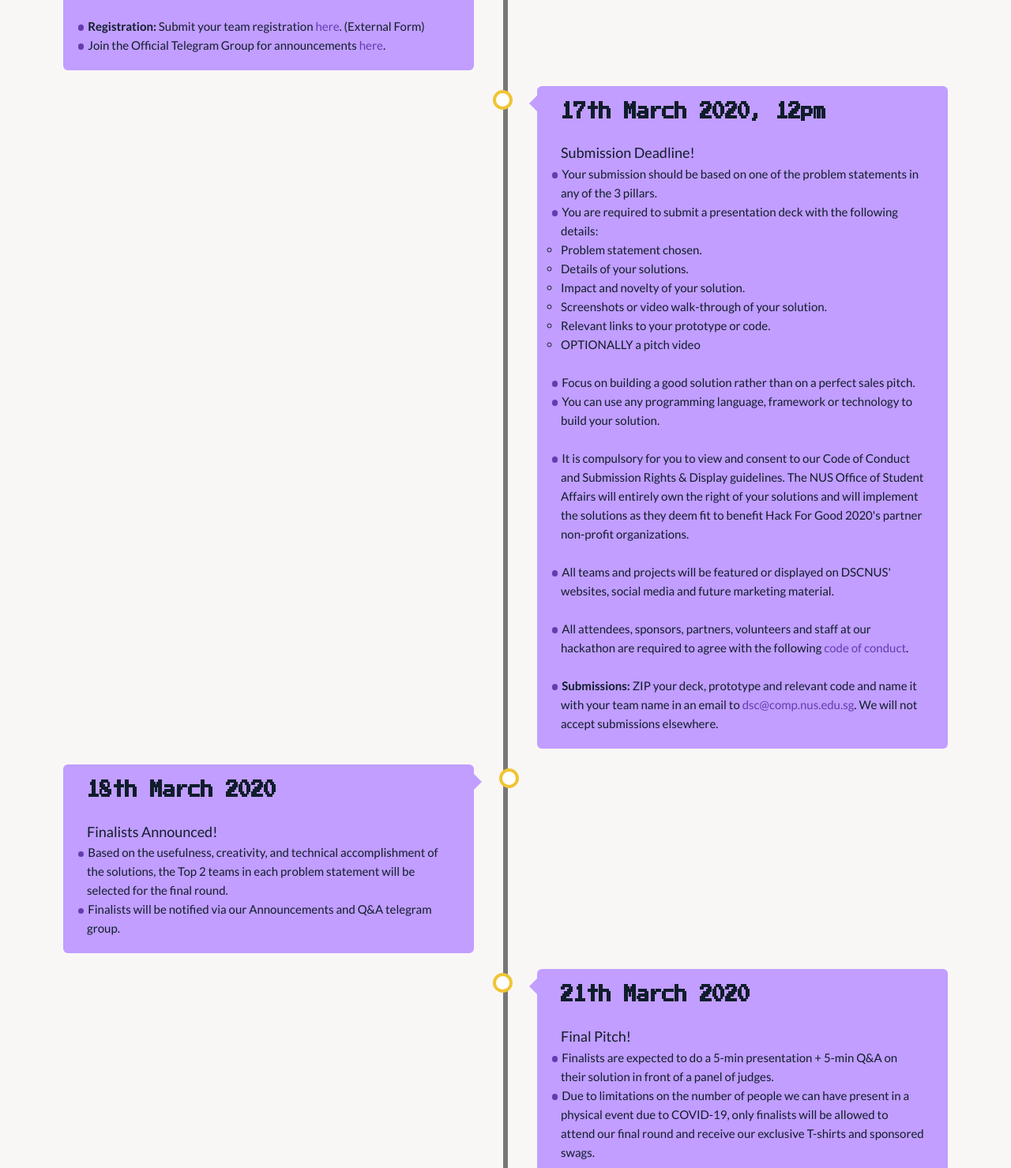
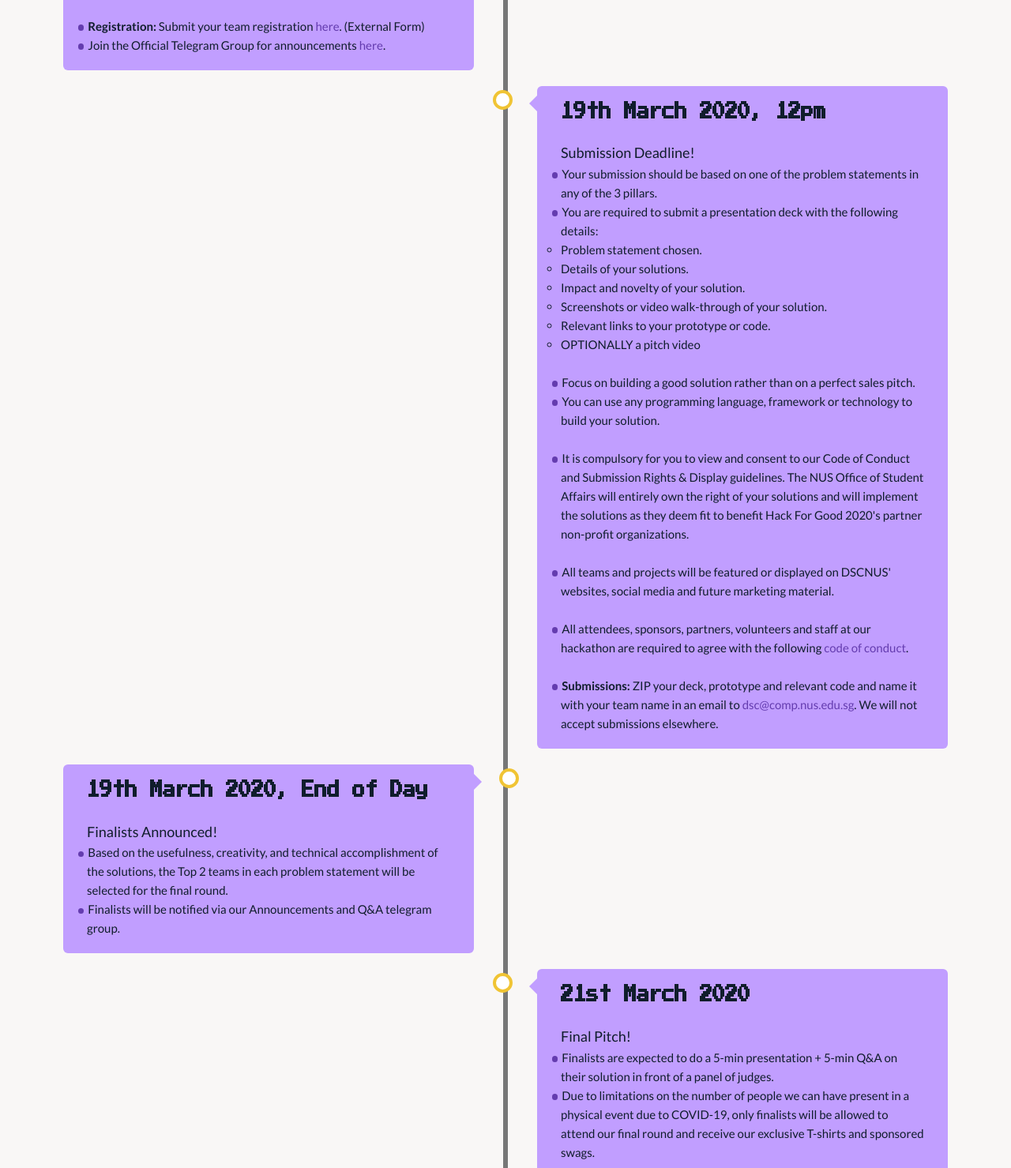
Before and after one commit to DSC-NUS/hackforgood, a website: page index.html in a window 1280 px wide. Shown: the part 3114-4593 px from the top of the page at 79% size. Drawn offline with Linux system fonts and the light colour scheme.

Commit message:
Change text

```diff
--- a/index.html
+++ b/index.html
@@ -256,7 +256,7 @@
             </div>
             <div class="container right">
               <div class="steps__content">
-                <h2 class="title-tertiary u-margin-bottom-small">17th March 2020, 12pm</h2>
+                <h2 class="title-tertiary u-margin-bottom-small">19th March 2020, 12pm</h2>
                 <p class="paragraph">Submission Deadline!</p>
                 <ul class="list">
                     <li class="list__item">Your submission should be based on one of the problem statements in any of the 3 pillars.</li>
@@ -285,7 +285,7 @@
             </div>
             <div class="container left">
                 <div class="steps__content">
-                  <h2 class="title-tertiary u-margin-bottom-small">18th March 2020</h2>
+                  <h2 class="title-tertiary u-margin-bottom-small">19th March 2020, End of Day</h2>
                   <p class="paragraph">Finalists Announced!</p>
                   <ul class="list">
                     <li class="list__item">Based on the usefulness, creativity, and technical accomplishment of the solutions, the Top 2 teams in each problem statement will be selected for the final round. </li>
@@ -295,7 +295,7 @@
               </div>
             <div class="container right">
                 <div class="steps__content">
-                  <h2 class="title-tertiary u-margin-bottom-small">21th March 2020</h2>
+                  <h2 class="title-tertiary u-margin-bottom-small">21st March 2020</h2>
                   <p class="paragraph">Final Pitch!</p>
                   <ul class="list">
                     <li class="list__item">Finalists are expected to do a 5-min presentation + 5-min Q&A on their solution in front of a panel of judges.</li>
@@ -369,6 +369,7 @@
             <button type="button" class="question__collapsible">What if I can’t make it for the finale?</button>
             <div class="question__content">
                 <p>At least 1 member must be present, but we highly encourage the entire team to be present for the finale.
+                </br>Prizes will only be handed out to members in the winning teams if they are present with their identity card. If they are unable to do so, we will have to arrange for a separate time to hand it over.
                 </p>
             </div>
         </div>
```
